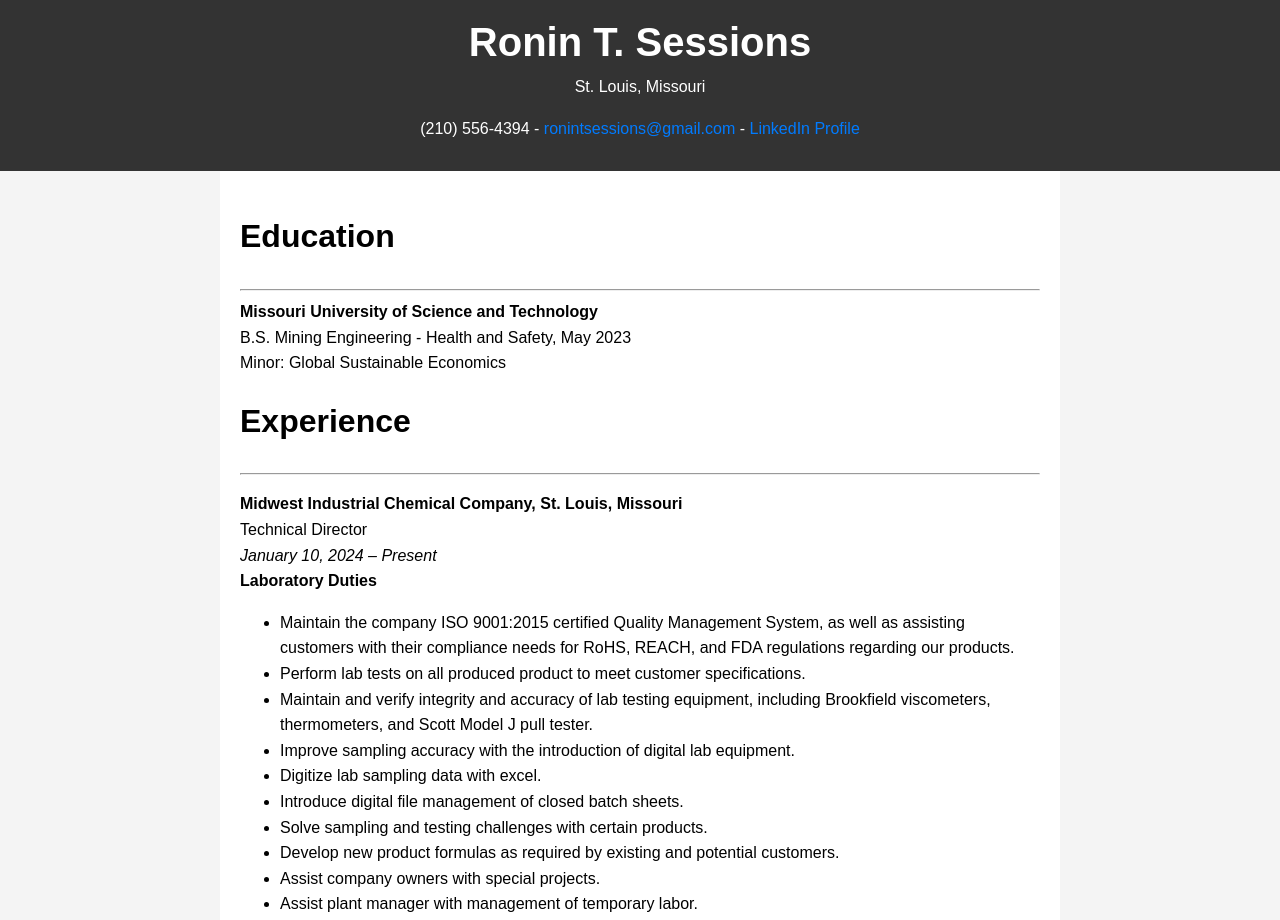
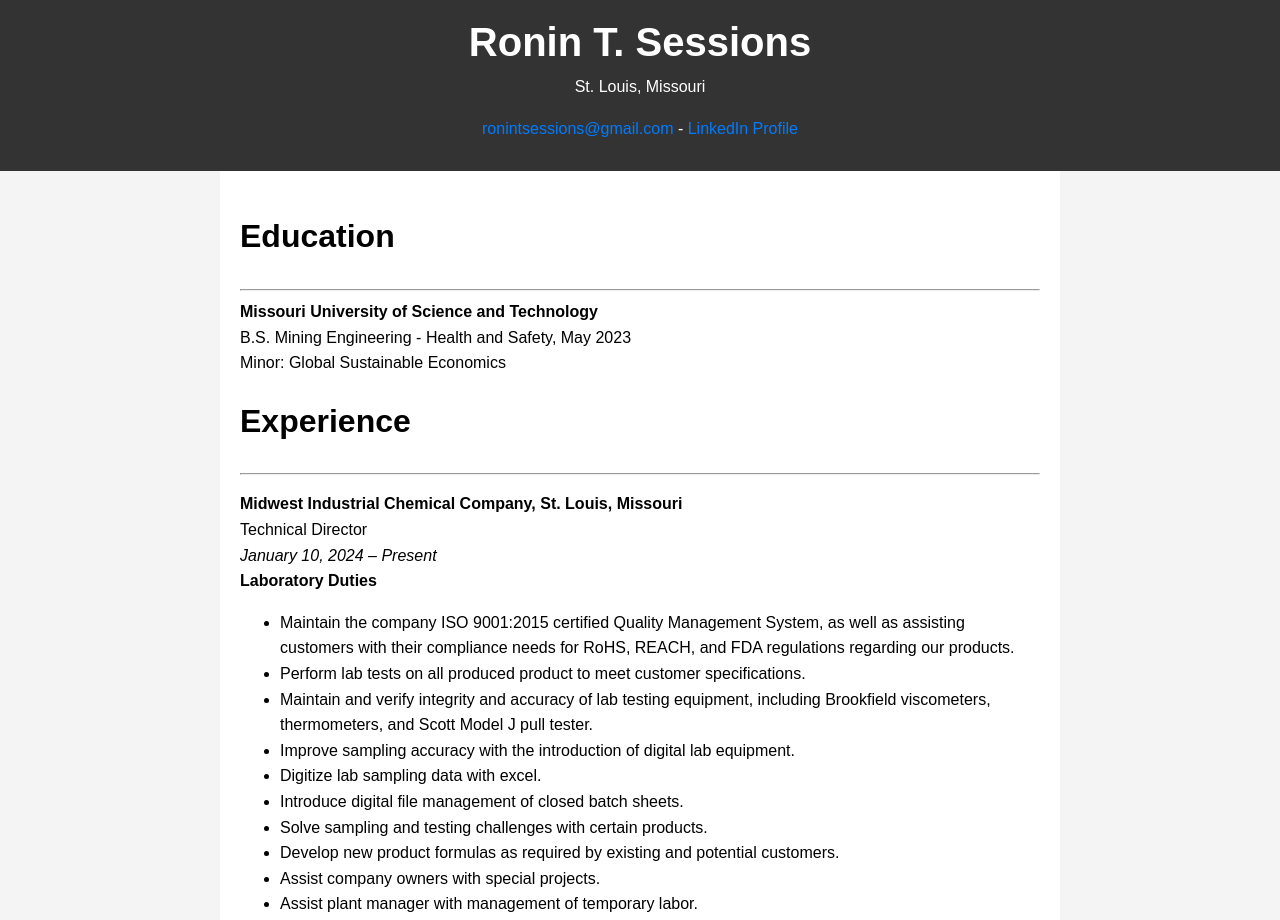
Before and after one commit to RTSess/RTSess.github.io, a plain HTML site: page index.html in a window 1280 px wide. Shown: the top 920 px of the page. Drawn offline with Linux system fonts and the light colour scheme.

Commit message:
Update index.html

```diff
--- a/index.html
+++ b/index.html
@@ -12,7 +12,7 @@
         <h1>Ronin T. Sessions</h1>
         <div class="contact-info">
             St. Louis, Missouri
-            <p>(210) 556-4394 - <a href="mailto:ronintsessions@gmail.com">ronintsessions@gmail.com</a> - <a href="https://www.linkedin.com/in/ronin-sessions" target="_blank">LinkedIn Profile</a></p>
+            <p><a href="mailto:ronintsessions@gmail.com">ronintsessions@gmail.com</a> - <a href="https://www.linkedin.com/in/ronin-sessions" target="_blank">LinkedIn Profile</a></p>
         </div>
     </header>
 
```
